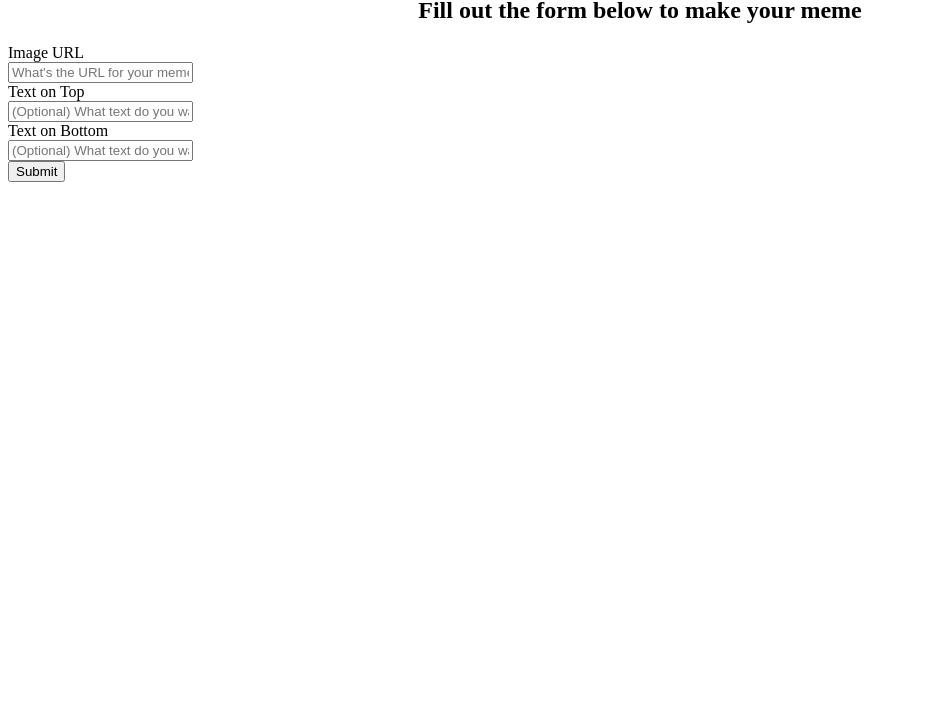
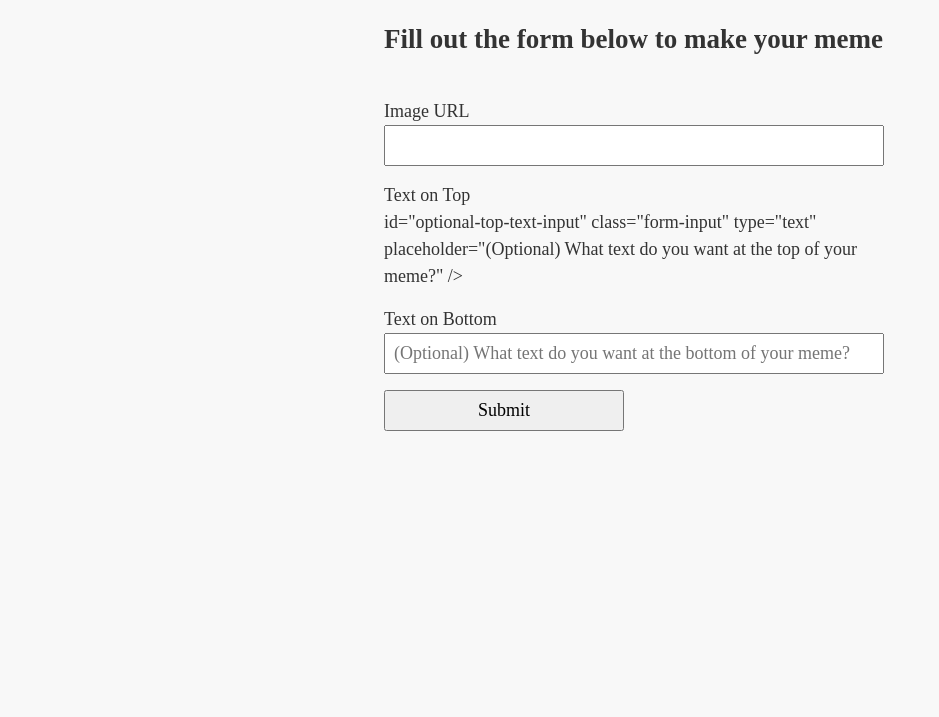
Before and after one commit to lcarinad/meme-generator-assessment1, a plain HTML site: page index.html in a window 1280 px wide. Shown: the part 83-800 px from the top of the page, without its empty margins (0-939 px from the left). Drawn offline with Linux system fonts and the light colour scheme.

Commit message:
styled form

```diff
--- a/index.html
+++ b/index.html
@@ -14,30 +14,41 @@
       href="style.css" />
   </head>
   <body>
+    <form id="form">
       <h1>Meme Maker</h1>
+      <section>
         <h2>Fill out the form below to make your meme</h2>
-    <form action="">
+
+        <div class="form-group">
           <label for="image-url">Image URL</label>
           <input
             id="image-url"
+            class="form-input"
             type="url"
-        placeholder="What's the URL for your meme image?"
             required />
-
+        </div>
+        <div class="form-group">
           <label for="optional-top-text-input">Text on Top</label>
-      <input
             id="optional-top-text-input"
+            class="form-input"
             type="text"
             placeholder="(Optional) What text do you want at the top of your meme?" />
+        </div>
+        <div class="form-group">
           <label for="optional-bottom-text-input">Text on Bottom</label>
           <input
             id="optional-bottom-text-input"
+            class="form-input"
             type="text"
             placeholder="(Optional) What text do you want at the bottom of your meme?" />
-      <label for="submit-button"> </label>
+        </div>
+        <div class="form-group">
+          <label for="submit-button"></label>
           <input
-        id="submit-button"
+            class="submit-button"
             type="submit" />
+        </div>
+      </section>
     </form>
     <script src="app.js"></script>
   </body>
--- a/style.css
+++ b/style.css
@@ -1,7 +1,37 @@
-h1,
-h2 {
+*:focus {
+  outline: 2px solid slateblue;
+}
+body {
+  font-size: 1.125rem;
+  color: #333;
+  background: #f8f8f8;
+  line-height: 1.5;
+}
+form {
+  width: 100%;
+  max-width: 32rem;
+  margin: auto;
+}
+label,
+input {
+  display: flex;
+  flex-direction: column;
+}
+input {
+  padding: 0.5rem;
+  font-family: inherit;
+  font-size: inherit;
+}
+label {
+  padding-top: 1rem;
+}
+.form-input {
+  width: 30rem;
+}
+.submit-button {
+  width: 15rem;
   text-align: center;
+  padding: 0.5rem;
+  font-family: inherit;
+  font-size: inherit;
 }
-form input{
-  display: block;
-}
```
Lines whose indentation alone changed are shown as unchanged.
